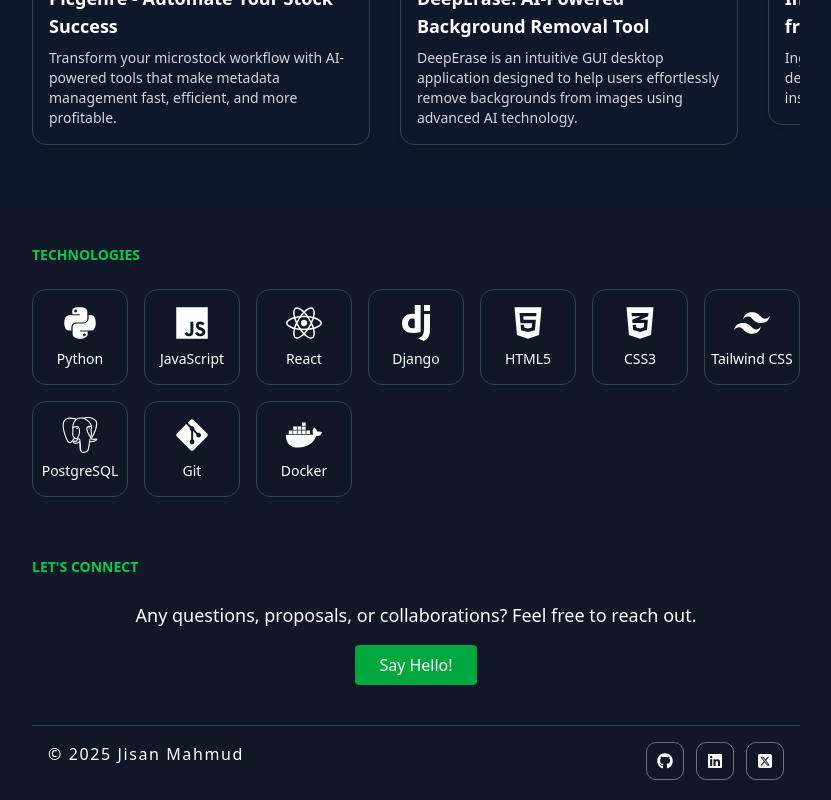
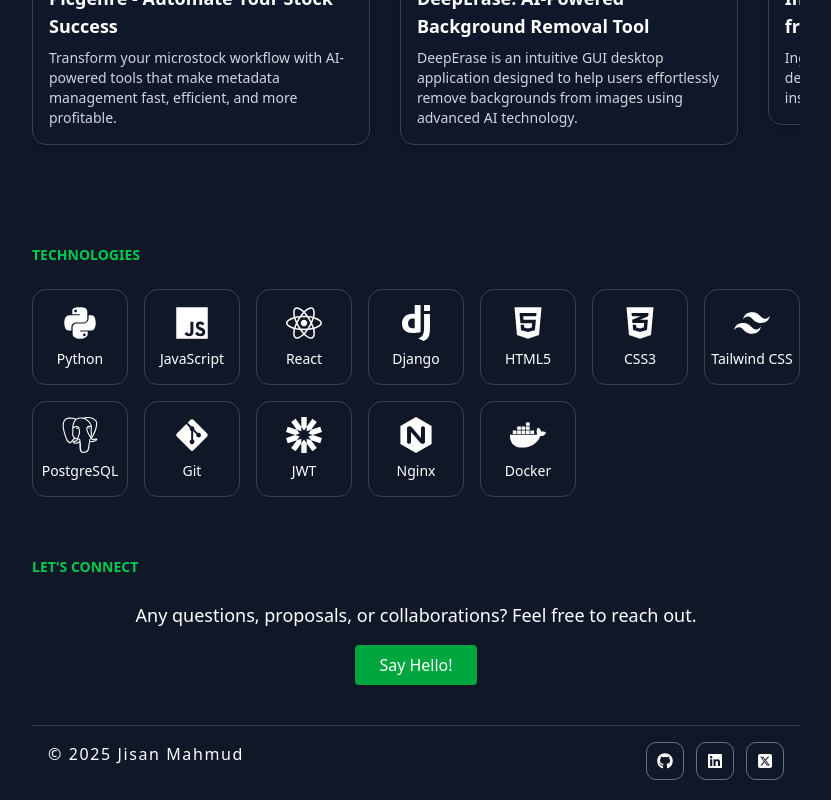
Before and after one commit to jisan-mahmud/jisan-s-portfolio, a React (Vite) app in the folder Frontend/: page / in a window 1280 px wide. Shown: the part 933-1733 px from the top of the page, without its empty margins (224-1055 px from the left). Built offline with nearby package versions, Linux system fonts and the light colour scheme; a web font is replaced by a local one.

Commit message:
update link

```diff
--- a/Frontend/src/Components/button/LinkButton.jsx
+++ b/Frontend/src/Components/button/LinkButton.jsx
@@ -1,11 +1,11 @@
 import React from 'react'
 import { Link } from 'react-router'
 
-export default function LinkButton({label}) {
+export default function LinkButton({label, link}) {
     return (
         <div>
             <Link
-                to='/resume'
+                to={link}
                 className='inline-block bg-green-600 text-white py-1 px-3 sm:py-2 sm:px-6 font-medium rounded hover:bg-green-700 transition'
             >
                 {label}
--- a/Frontend/src/Components/contact/Contact.jsx
+++ b/Frontend/src/Components/contact/Contact.jsx
@@ -13,7 +13,7 @@ export default function Contact() {
                     <p className="text-lg text-white font-light">
                         Any questions, proposals, or collaborations? Feel free to reach out.
                     </p>
-                    <LinkButton label={'Say Hello!'} />
+                    <LinkButton link={'mailto:jisan.mahmud203@gmail.com'} label={'Say Hello!'} />
                 </div>
 
 
--- a/Frontend/src/Components/technologies/Technologies.jsx
+++ b/Frontend/src/Components/technologies/Technologies.jsx
@@ -1,6 +1,6 @@
 import React from 'react';
-import { FaPython, FaJs, FaReact, FaNodeJs, FaHtml5, FaCss3Alt, FaGitAlt, FaDocker } from 'react-icons/fa';
-import { SiDjango, SiTailwindcss, SiPostgresql, SiMongodb, SiRedux, SiTypescript } from 'react-icons/si';
+import { FaPython, FaJs, FaReact, FaHtml5, FaCss3Alt, FaGitAlt, FaDocker } from 'react-icons/fa';
+import { SiDjango, SiTailwindcss, SiPostgresql, SiNginx, SiJsonwebtokens} from 'react-icons/si';
 
 export default function Technologies() {
     const technologies = [
@@ -13,6 +13,8 @@ export default function Technologies() {
         { name: 'Tailwind CSS', icon: <SiTailwindcss /> },
         { name: 'PostgreSQL', icon: <SiPostgresql /> },
         { name: 'Git', icon: <FaGitAlt /> },
+        { name: 'JWT', icon: <SiJsonwebtokens /> },
+        { name: 'Nginx', icon: <SiNginx /> },
         { name: 'Docker', icon: <FaDocker /> },
     ];
 
```
